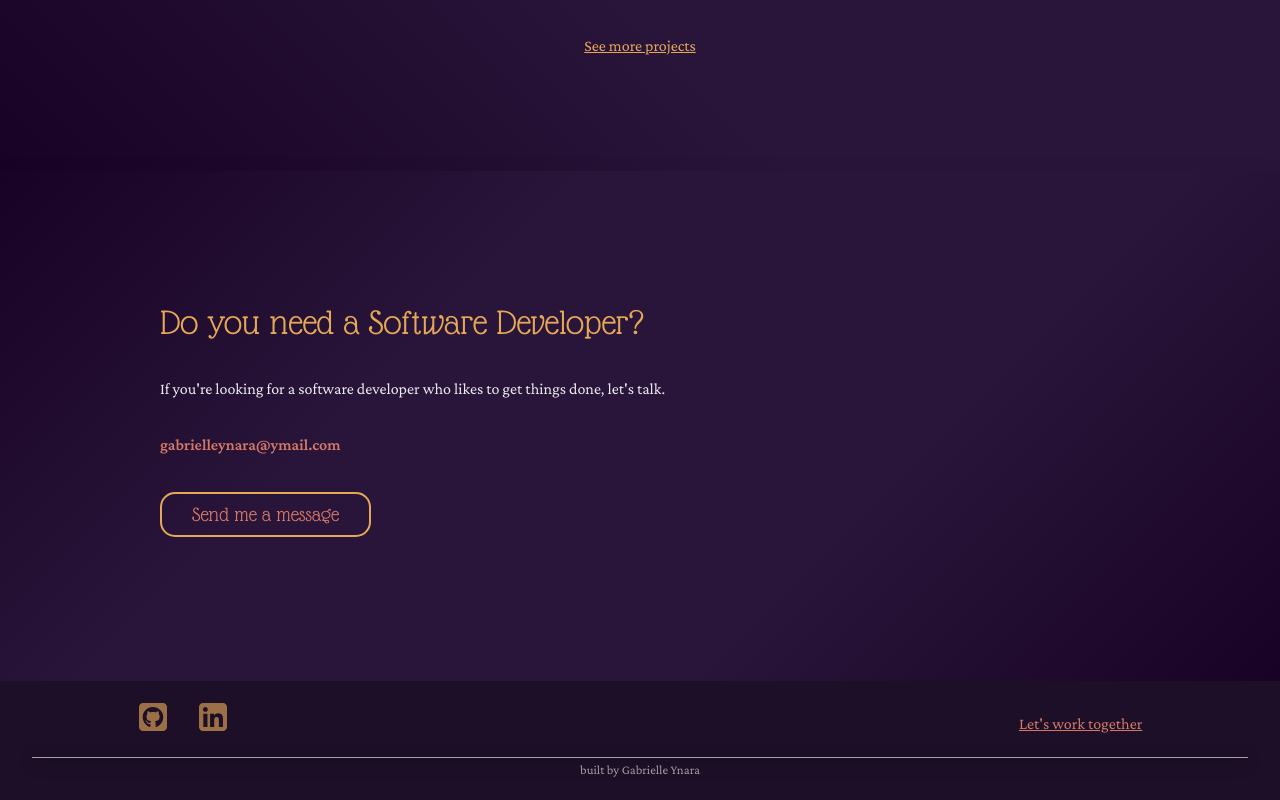
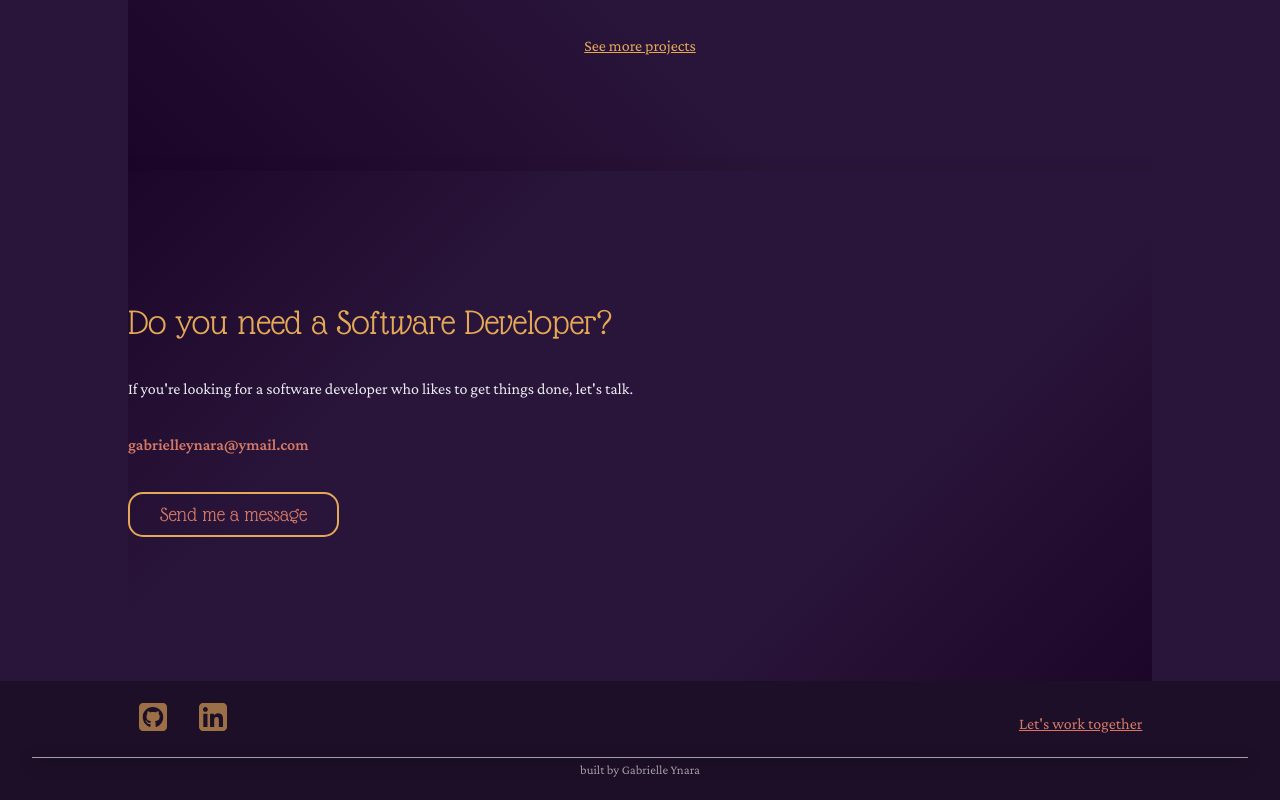
Before and after one commit to GabrielleYnara/portfolio, a React (Vite) app in the folder react-app/: page / in a window 1280 px wide. Shown: the part 2354-3154 px from the top of the page. Built offline with nearby package versions, Linux system fonts and the light colour scheme.

Commit message:
css clean up

```diff
--- a/react-app/src/components/CallToAction/CallToAction.scss
+++ b/react-app/src/components/CallToAction/CallToAction.scss
@@ -3,6 +3,7 @@
 
 .home.cta {
     @extend %background-gradient-right;
+
 }
 
 .cta > .inner-content {
@@ -21,8 +22,9 @@
 /* ------------------------------ Styling for medium screens ------------------------------ */
 @media (min-width: $breakpoint_medium) {
     .cta > .inner-content {
+
         text-align: left;
-        padding-left: 2rem;
+
         p {
             padding: 0.4rem 0;
         }
--- a/react-app/src/components/Footer/Footer.scss
+++ b/react-app/src/components/Footer/Footer.scss
@@ -30,7 +30,7 @@ footer {
         font-size: 0.8rem;
         color: #A49EA9;
     }
-    .content > div + p::before {
+    .content > div + p::before { // adds line above the creator info
         content: "";
         position: absolute;
         left: 50%;
--- a/react-app/src/components/NavBar/NavBar.scss
+++ b/react-app/src/components/NavBar/NavBar.scss
@@ -11,10 +11,6 @@
 
 nav {
     background-color: $background_darkTheme;
-    padding-top: 0.5rem;
-    padding-right: 1.4rem;
-    padding-bottom: 0.5rem;
-    padding-left: 1.4rem;
     display: flex;
     justify-content: space-between;
     position: relative;
@@ -27,19 +23,17 @@ nav {
         width: 40px;
     }
 }
-
-nav::after {
+nav::after { // add line after
     content: "";
     position: absolute;
     left: 50%;
     transform: translateX(-50%);
     width: 100vw;
+    overflow: hidden;
     height: 1.5px;
     bottom: 0;
     background: $golden_line;
-    // box-shadow: 0px 4px 15px 0px rgba(0,0,0,0.75);
     box-shadow: 0px 4px 16px 1px #000000;
-    overflow: hidden;
 }
 
 
--- a/react-app/src/pages/Home/components/Hero/Hero.scss
+++ b/react-app/src/pages/Home/components/Hero/Hero.scss
@@ -2,8 +2,6 @@
 @use "../../../../styles/abstracts/decorations" as *;
 
 .hero {
-
-
     #puzzle-pieces {
         position: absolute;
         width: 2.5em;
@@ -97,8 +95,7 @@
         radial-gradient(circle at 88% 91%, rgba(204, 143, 63, 0.8) 1.3px, transparent 0),
         radial-gradient(circle at 78% 95%, rgba(204, 143, 63, 0.9) 1px, transparent 0),
         radial-gradient(circle at 97% 98%, rgba(204, 143, 63, 0.9) 1px, transparent 0)
-        ;
-
+    ;
     background-repeat: no-repeat;
     text-align: center;
     height: calc(100svh - $navbar_height); // screen size - navbar's height
--- a/react-app/src/pages/Home/components/ProjectsPreview/ProjectsPreview.scss
+++ b/react-app/src/pages/Home/components/ProjectsPreview/ProjectsPreview.scss
@@ -9,7 +9,6 @@
 .projects-preview .inner-content {
     padding: 5em 2em 7em 2em;
 
-
     #projects-preview-cards{
         text-align: center;
     }
--- a/react-app/src/styles/abstracts/_decorations.scss
+++ b/react-app/src/styles/abstracts/_decorations.scss
@@ -6,11 +6,12 @@
     left: 50%;
     transform: translateX(-50%);
     width: 100vw;
+    overflow: hidden;
     height: 0.5px;
     bottom: 0; // Anchor to bottom of parent
     background: $golden_line;
     box-shadow: 0px 4px 15px 0px rgba(0,0,0,0.75);
-    overflow: hidden;
+
 }
 
 %background-gradient-left { // adds an gradient backgound at an angle of 56degrees
@@ -31,6 +32,7 @@
     width: 100vw;
     background: linear-gradient(-45deg, #180326, #291539, #291539, #180326);
 }
+
 /* ------------------------------ Styling for large screens ------------------------------ */
 @media (min-width: $breakpoint_medium) {
 
--- a/react-app/src/styles/base/_global.scss
+++ b/react-app/src/styles/base/_global.scss
@@ -6,6 +6,9 @@ body {
 
 nav { // nav and
     padding: 20px;
+}
+main { // to avoid horizontal scroll bar
+    overflow: hidden;
 }
 
 /* Removes standard button characteristics */
@@ -20,7 +23,7 @@ button {
 }
 
 @media (min-width: $breakpoint_large) {
-    main, .content, .inner-content{
+    main, .content, .inner-content {
         max-width: $breakpoint_large;
         margin: 0px auto;
     }
```
Also changed, not shown: 1 other file (tests, documents, lock files or other folders).
